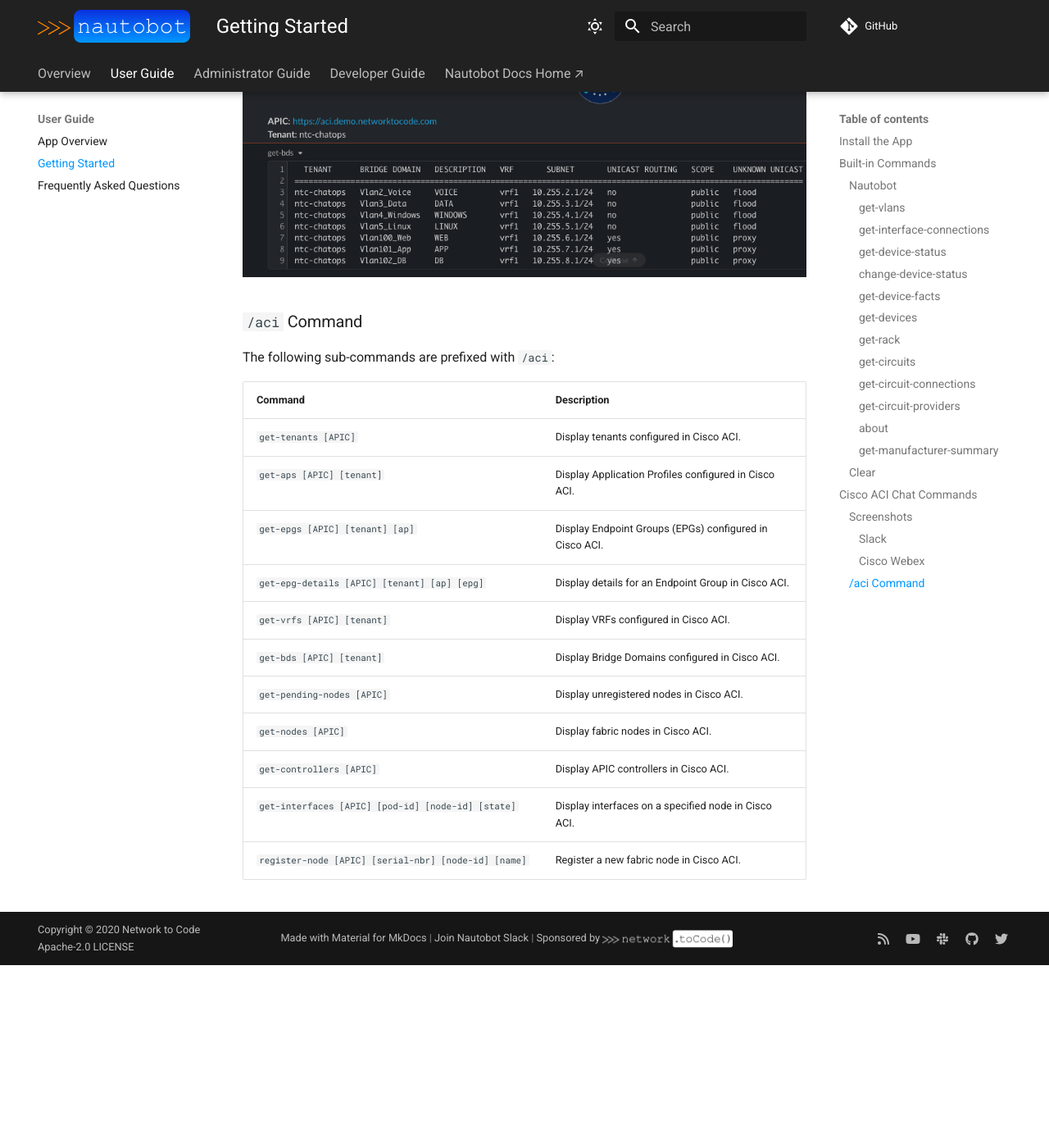
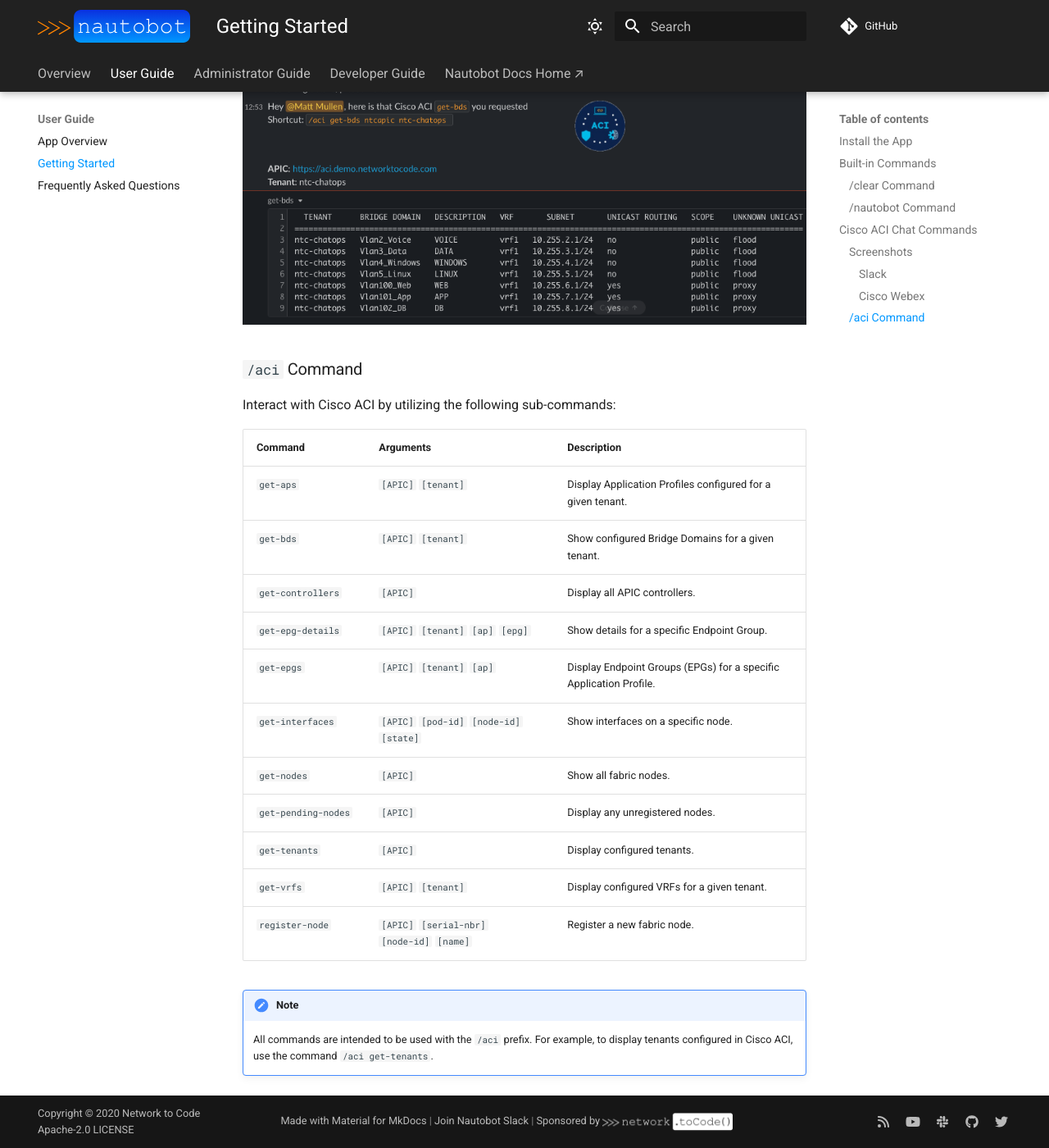
Before and after one commit to nautobot/nautobot-app-chatops, an MkDocs documentation site: the page built from docs/user/app_getting_started.md, in a window 1280 px wide and 1400 px high, scrolled down 5167 px. Shown: the whole window at 82% size. Built offline with MkDocs 1.6.1 and Material for MkDocs 9.7.7, drawn with Linux system fonts in a browser that asks for light colours; comment, search, counter and statistics services are not loaded; before the commit the page ends 6344 px from its top, so only the background shows below that; some of the changed text lies outside the part shown.

Commit message:
fix: Better format nautobot subcommands help

```diff
--- a/docs/assets/extra.css
+++ b/docs/assets/extra.css
@@ -91,7 +91,7 @@
     background-color: var(--md-accent-fg-color);
 }
 
-/* Do not wrap the first column of markdown tables. */
-div.md-typeset__table>table>tbody>tr>td:first-child {
+/* Do not wrap code blocks in markdown tables. */
+div.md-typeset__table>table>tbody>tr>td>code {
     white-space: nowrap;
 }
--- a/docs/user/aci_commands.md
+++ b/docs/user/aci_commands.md
@@ -20,18 +20,21 @@
 
 ## `/aci` Command
 
-The following sub-commands are prefixed with `/aci`:
+Interact with Cisco ACI by utilizing the following sub-commands:
 
-| Command | Description |
-| ------- | ----------- |
-| `get-tenants [APIC]` | Display tenants configured in Cisco ACI.|
-| `get-aps [APIC] [tenant]` | Display Application Profiles configured in Cisco ACI.|
-| `get-epgs [APIC] [tenant] [ap]` | Display Endpoint Groups (EPGs) configured in Cisco ACI.|
-| `get-epg-details [APIC] [tenant] [ap] [epg]` | Display details for an Endpoint Group in Cisco ACI.|
-| `get-vrfs [APIC] [tenant]` | Display VRFs configured in Cisco ACI.|
-| `get-bds [APIC] [tenant]` | Display Bridge Domains configured in Cisco ACI.|
-| `get-pending-nodes [APIC]` |  Display unregistered nodes in Cisco ACI.|
-| `get-nodes [APIC]` | Display fabric nodes in Cisco ACI.|
-| `get-controllers [APIC]` | Display APIC controllers in Cisco ACI.|
-| `get-interfaces [APIC] [pod-id] [node-id] [state]` | Display interfaces on a specified node in Cisco ACI.|
-| `register-node [APIC] [serial-nbr] [node-id] [name]` | Register a new fabric node in Cisco ACI.|
+| Command | Arguments | Description |
+| ------- | --------- | ----------- |
+| `get-aps` | `[APIC]` `[tenant]` | Display Application Profiles configured for a given tenant. |
+| `get-bds` | `[APIC]` `[tenant]` | Show configured Bridge Domains for a given tenant. |
+| `get-controllers` | `[APIC]` | Display all APIC controllers. |
+| `get-epg-details` | `[APIC]` `[tenant]` `[ap]` `[epg]` | Show details for a specific Endpoint Group. |
+| `get-epgs` | `[APIC]` `[tenant]` `[ap]` | Display Endpoint Groups (EPGs) for a specific Application Profile. |
+| `get-interfaces` | `[APIC]` `[pod-id]` `[node-id]` `[state]` | Show interfaces on a specific node. |
+| `get-nodes` | `[APIC]` | Show all fabric nodes. |
+| `get-pending-nodes` | `[APIC]` | Display any unregistered nodes. |
+| `get-tenants` | `[APIC]` | Display configured tenants. |
+| `get-vrfs` | `[APIC]` `[tenant]` | Display configured VRFs for a given tenant. |
+| `register-node` | `[APIC]` `[serial-nbr]` `[node-id]` `[name]` | Register a new fabric node. |
+
+!!! NOTE
+    All commands are intended to be used with the `/aci` prefix. For example, to display tenants configured in Cisco ACI, use the command `/aci get-tenants`.
--- a/docs/user/app_getting_started.md
+++ b/docs/user/app_getting_started.md
@@ -8,61 +8,33 @@
 
 ## Built-in Commands
 
-### Nautobot
+Each command can be invoked with `help` sub-command to display all sub-commands with the description.
 
-Use `nautobot` to interact with Nautobot!
+### `/clear` Command
 
-#### get-vlans
+Scroll the chat history out of view. This command has no sub-commands.
 
-Return a filtered list of VLANS based on filter type and/or values.
+### `/nautobot` Command
 
-#### get-interface-connections
+Interact with Nautobot by utilizing the following sub-commands:
 
-Return a filtered list of interface connections based on filter type and values.
+| Command | Arguments | Description |
+| ------- | --------- | ----------- |
+| `about` || Provide a link for more information on Nautobot Apps. |
+| `change-device-status` | `[device-name]` `[status]` | Set the status of a device in Nautobot. |
+| `get-circuit-connections` | `[provider-slug]` `[circuit-id]` | For a given circuit, find the objects the circuit connects to. |
+| `get-circuit-providers` || Get a list of circuit providers. |
+| `get-circuits` | `[filter-type]` `[filter-value]` | Get a filtered list of circuits from Nautobot. |
+| `get-device-facts` | `[device-name]` | Get detailed facts about a device from Nautobot in YAML format. |
+| `get-device-status` | `[device-name]` | Get the status of a device in Nautobot. |
+| `get-devices` | `[filter-type]` `[filter-value]` | Get a filtered list of devices from Nautobot. |
+| `get-interface-connections` | `[filter-type]` `[filter-value-1]` `[filter-value-2]` | Return a filtered list of interface connections based on filter type, `filter_value_1` and/or `filter_value_2`. |
+| `get-manufacturer-summary` || Provides a summary of each manufacturer and how many devices have that manufacturer. |
+| `get-rack` | `[site-slug]` `[rack-id]` | Get information about a specific rack from Nautobot. |
+| `get-vlans` | `[filter-type]` `[filter-value-1]` | Return a filtered list of VLANs based on filter type and/or `filter_value_1`. |
 
-#### get-device-status
-
-Get the status of a device in Nautobot.
-
-#### change-device-status
-
-Set the status of a device in Nautobot.
-
-#### get-device-facts
-
-Get detailed facts about a device from Nautobot in YAML format.
-
-#### get-devices
-
-Get a filtered list of devices from Nautobot.
-
-#### get-rack
-
-Get information about a specific rack from Nautobot.
-
-#### get-circuits
-
-Get a filtered list of circuits from Nautobot.
-
-#### get-circuit-connections
-
-For a given circuit, find the objects the circuit connects to.
-
-#### get-circuit-providers
-
-Get a list of circuit providers.
-
-#### about
-
-Provide link for more information on Nautobot Apps.
-
-#### get-manufacturer-summary
-
-Provides summary of each manufacturer and how many devices have that manufacturer.
-
-### Clear
-
-Scroll the chat history out of view.
+!!! NOTE
+    All sub-commands are intended to be used with the `nautobot` prefix. For example, to retrieve a filtered list of VLANs, use the command `/nautobot get-vlans`.
 
 {%
     include-markdown './aci_commands.md'
```
Also changed, not shown: 1 other file.
